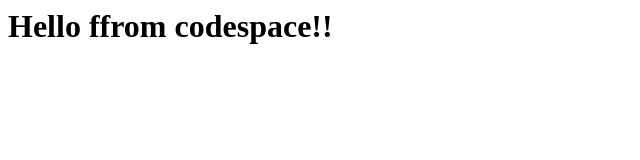
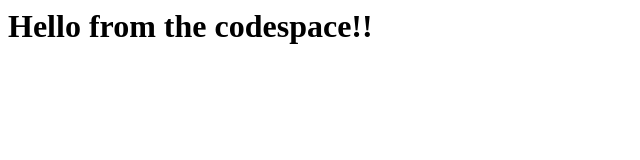
Before and after one commit to KoTa2Cat/skills-code-with-codespaces, a plain HTML site: page index.html in a window 1280 px wide. Shown: the whole page, without its empty margins (0-640 px from the left). Drawn offline with Linux system fonts and the light colour scheme.

Commit message:
modify header of index.html

```diff
--- a/index.html
+++ b/index.html
@@ -1,3 +1,3 @@
 <html>
-  <h1>Hello ffrom codespace!!</h1>
+  <h1>Hello from the codespace!!</h1>
 </html>
```
